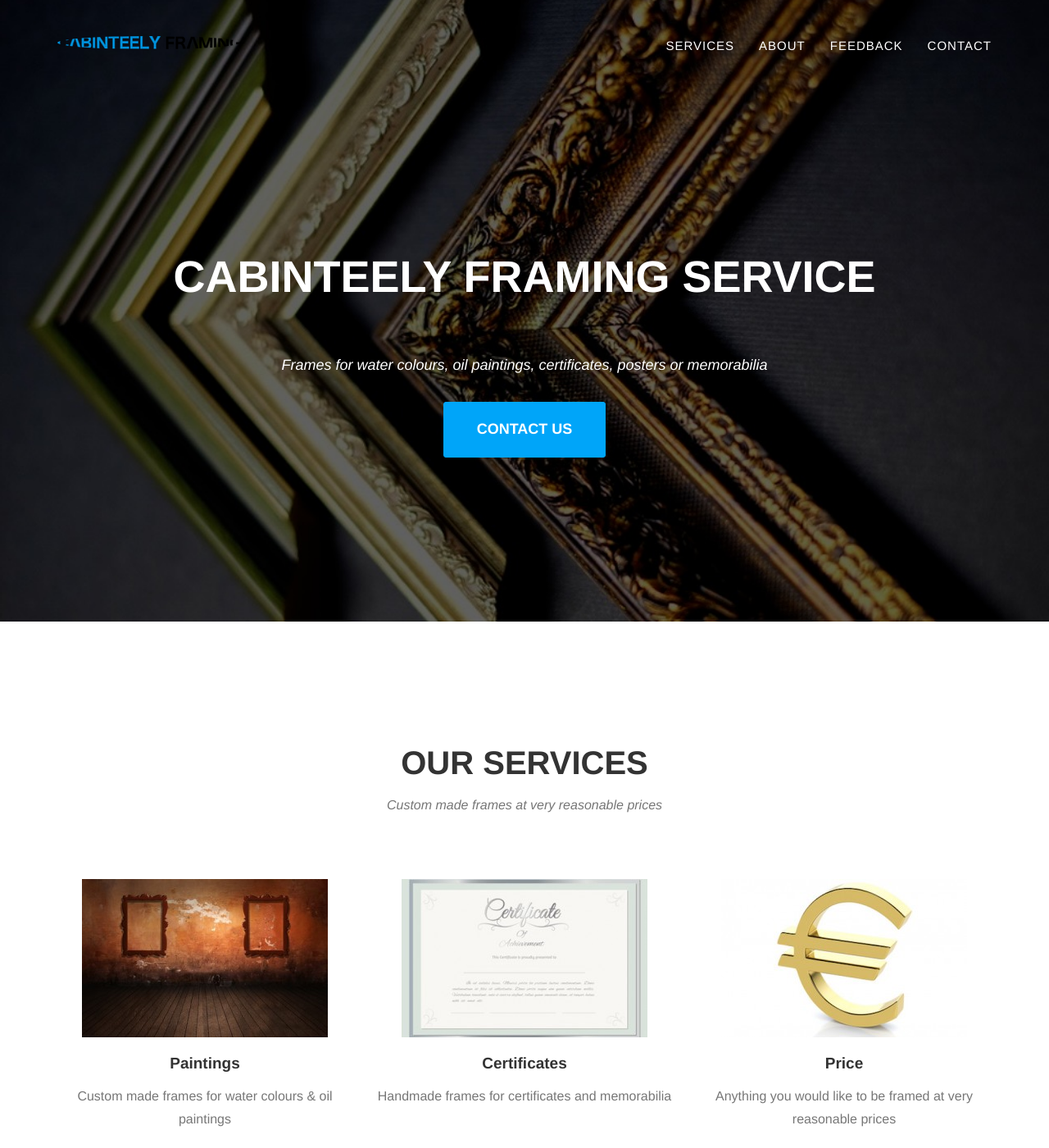
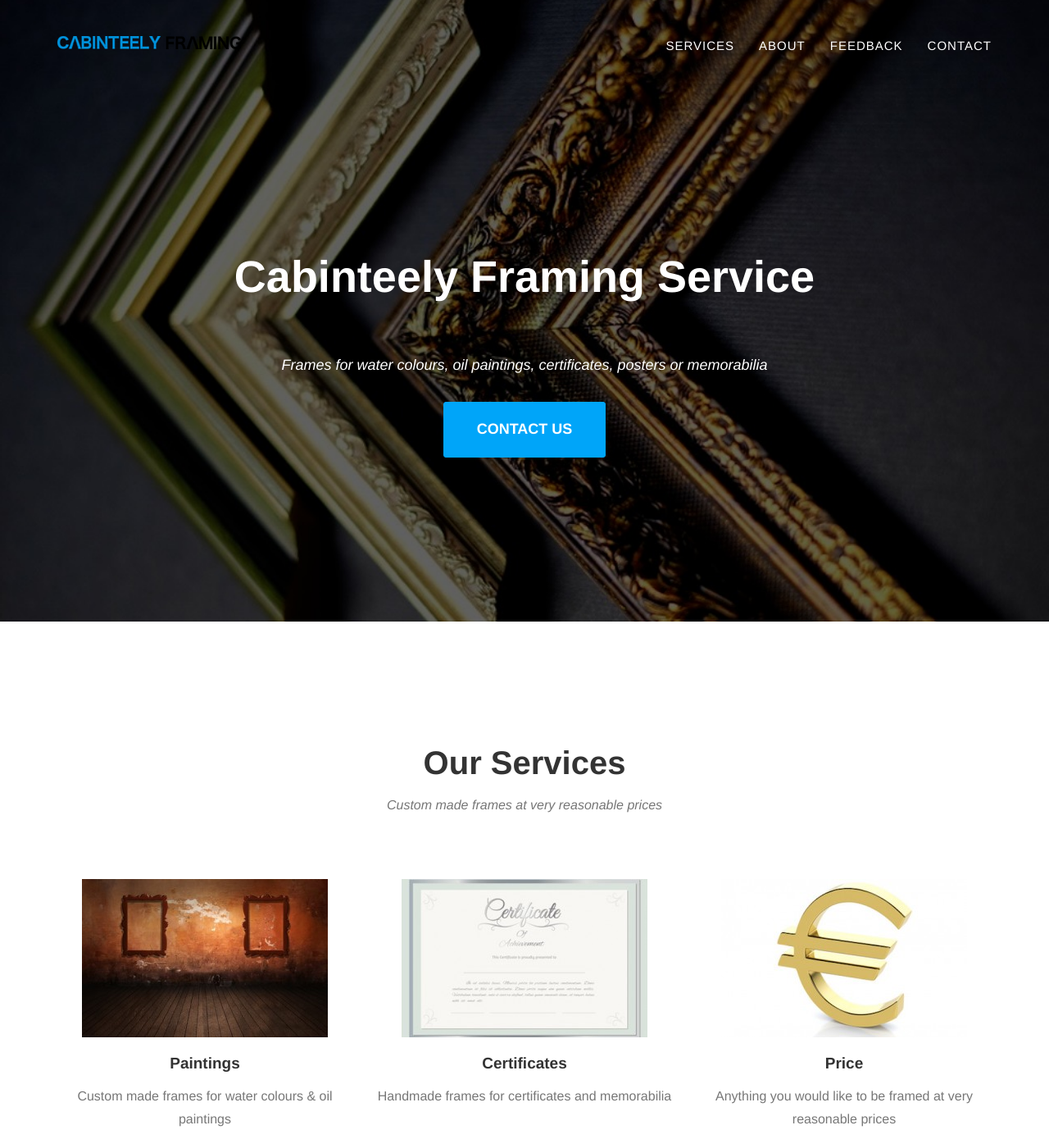
Before and after one commit to cabinteelyframing/cabinteelyframing, a Jekyll site: the page built from index.html, in a window 1280 px wide and 1400 px high. Shown: the whole window at 82% size. Built offline with Jekyll 4.4.1, drawn with Linux system fonts in a browser that asks for light colours; some web fonts are replaced.

Commit message:
Fixing uppercase text

```diff
--- a/_includes/css/agency.css
+++ b/_includes/css/agency.css
@@ -52,7 +52,7 @@ h3,
 h4,
 h5,
 h6 {
-    text-transform: uppercase;
+    text-transform: none;
     font-family: {{ site.data.template.font.primary }};
     font-weight: 700;
 }
@@ -293,7 +293,7 @@ header .intro-text .intro-lead-in {
 
 header .intro-text .intro-heading {
     margin-bottom: 25px;
-    text-transform: uppercase;
+    text-transform: none;
     font-family: {{ site.data.template.font.primary }};
     font-size: 50px;
     font-weight: 700;
@@ -316,7 +316,7 @@ header .intro-text .intro-heading {
 
     header .intro-text .intro-heading {
         margin-bottom: 50px;
-        text-transform: uppercase;
+        text-transform: none;
         font-family: {{ site.data.template.font.primary }};
         font-size: 54px;
         font-weight: 700;
--- a/_includes/header.html
+++ b/_includes/header.html
@@ -10,7 +10,7 @@
                     <span class="icon-bar"></span>
                 </button>
                 <a class="navbar-brand page-scroll" href="#page-top" title={{site.title}}>
-                    <img src="img/logos/logo-nav.png" class="img-responsive img-circle" alt="">
+                    <img src="img/logos/logo-nav.png" class="img-responsive" alt="">
                 </a>
             </div>
 
```
